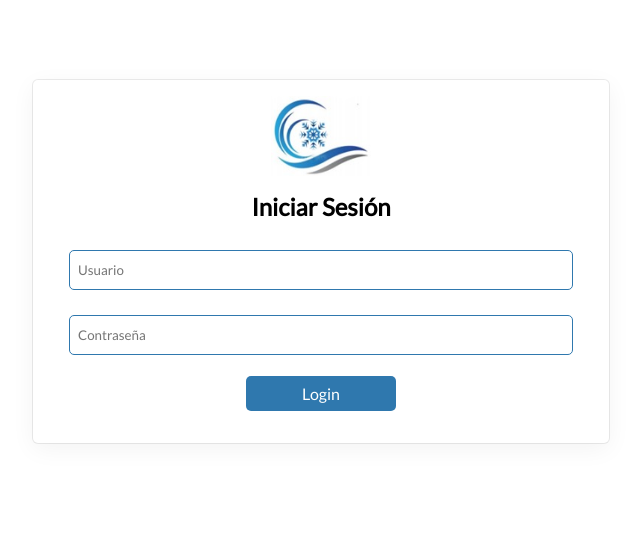
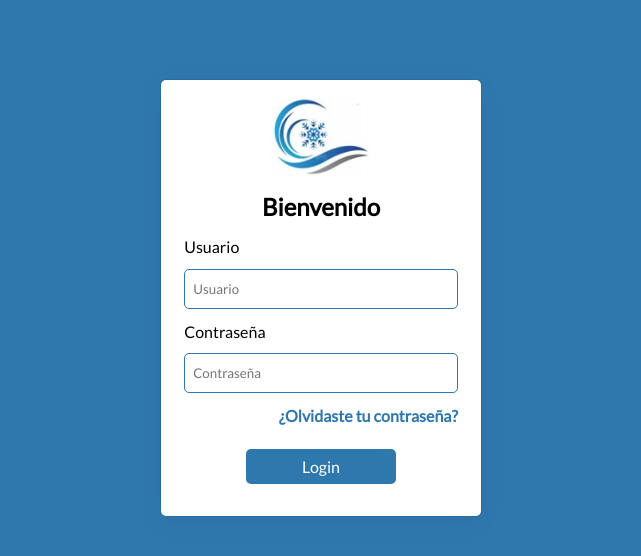
Before and after one commit to StartsDev/frost-bo, a React (Vite) app in the folder bo/: page / in a window 1280 px wide. Shown: the top 556 px of the page, without its empty margins (319-960 px from the left). Built offline with nearby package versions, Linux system fonts and the light colour scheme.

Commit message:
estilos nuevos del login, ready

```diff
--- a/bo/src/screens/login/Login.tsx
+++ b/bo/src/screens/login/Login.tsx
@@ -4,17 +4,30 @@ import { THEME } from "../../theme"
 
 function Login() {
   return (
-    <div
+    <section
+      className={styles.login}
+    >
+      <div
         className={styles.wrapper}
-    >
+      >
         <img src={Logo} alt="logo" width={100} height={80}  />
-        <h3 className={styles.title} >Iniciar Sesión</h3>
+        <h3 className={styles.title} >Bienvenido</h3>
         <div className={styles.inputsContainer} >
-            <input type="text" placeholder="Usuario" />
-            <input type="password" placeholder="Contraseña" />
+            <div>
+              <label>Usuario</label>
+              <input type="text" placeholder="Usuario" />
+            </div>
+            <div>
+              <label>Contraseña</label>
+              <input type="password" placeholder="Contraseña" />
+            </div>
+            <div>
+              <p>¿Olvidaste tu contraseña?</p>
+            </div>
             <button  style={{ backgroundColor: THEME.blue }} >Login</button>
         </div>
-    </div>
+      </div>
+    </section>
   )
 }
 
--- a/bo/src/screens/login/login.module.css
+++ b/bo/src/screens/login/login.module.css
@@ -1,10 +1,16 @@
+.login {
+    width: 100%;
+    height: 100vh;
+    background-color: #2f78ae;
+    padding-top: 5rem;
+}
+
 .wrapper {
     display: flex;
-    width: 45%;
+    width: 25%;
     padding: 1rem 0.5rem;
     margin-left: auto;
     margin-right: auto;
-    margin-top: 5rem;
     align-items: center;
     justify-content: center;
     flex-direction: column;
@@ -28,6 +34,20 @@
     flex-direction: column;
 }
 
+.inputsContainer div {
+    width: 100%;
+}
+
+.inputsContainer div > p {
+    width: 100%;
+    padding-bottom: 1rem;
+    font-size: 1rem;
+    font-weight: 600;
+    text-align: right;
+    cursor: pointer;
+    color: #2f78ae;
+}
+
 .inputsContainer input {
     width: 100%;
     height: 40px;
```
